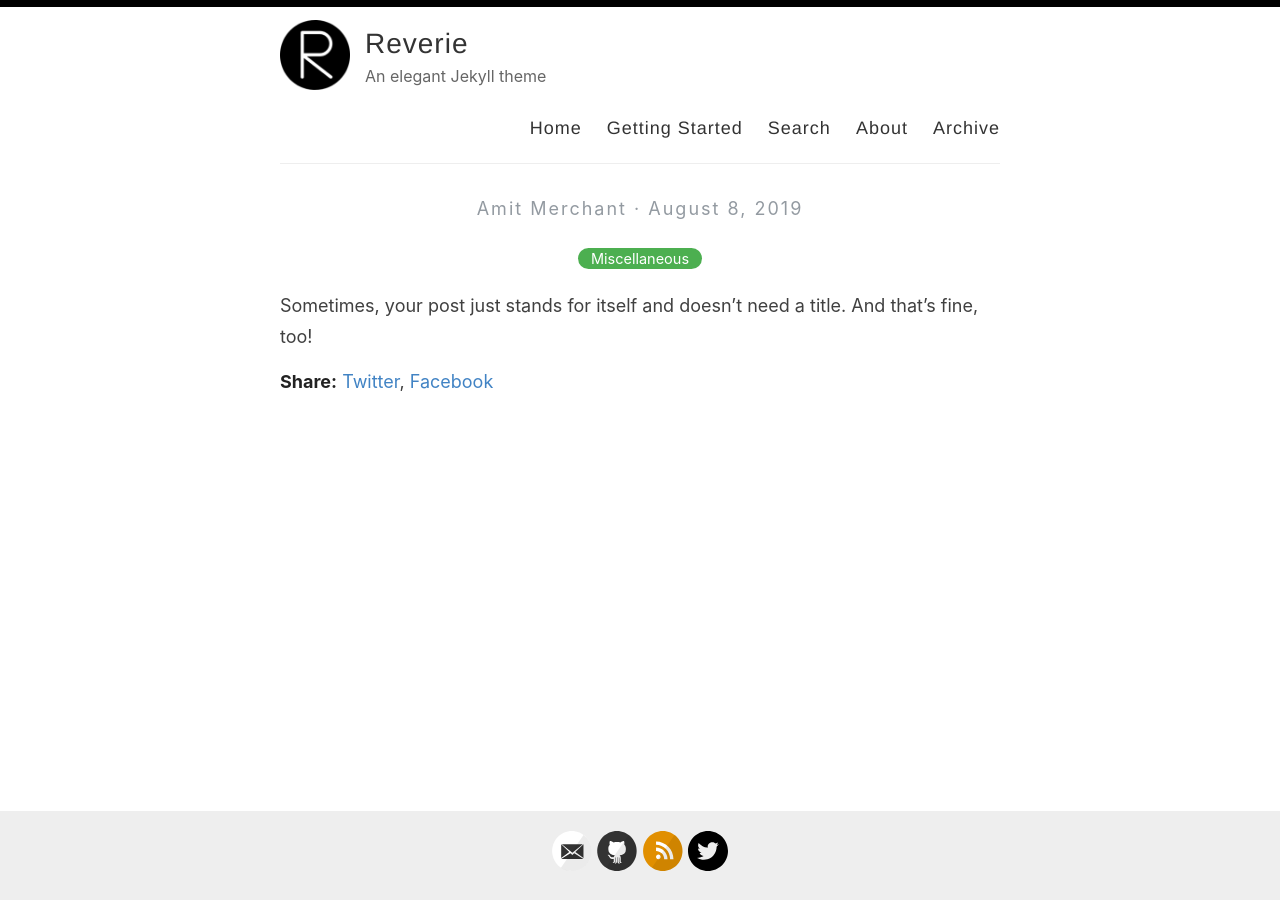
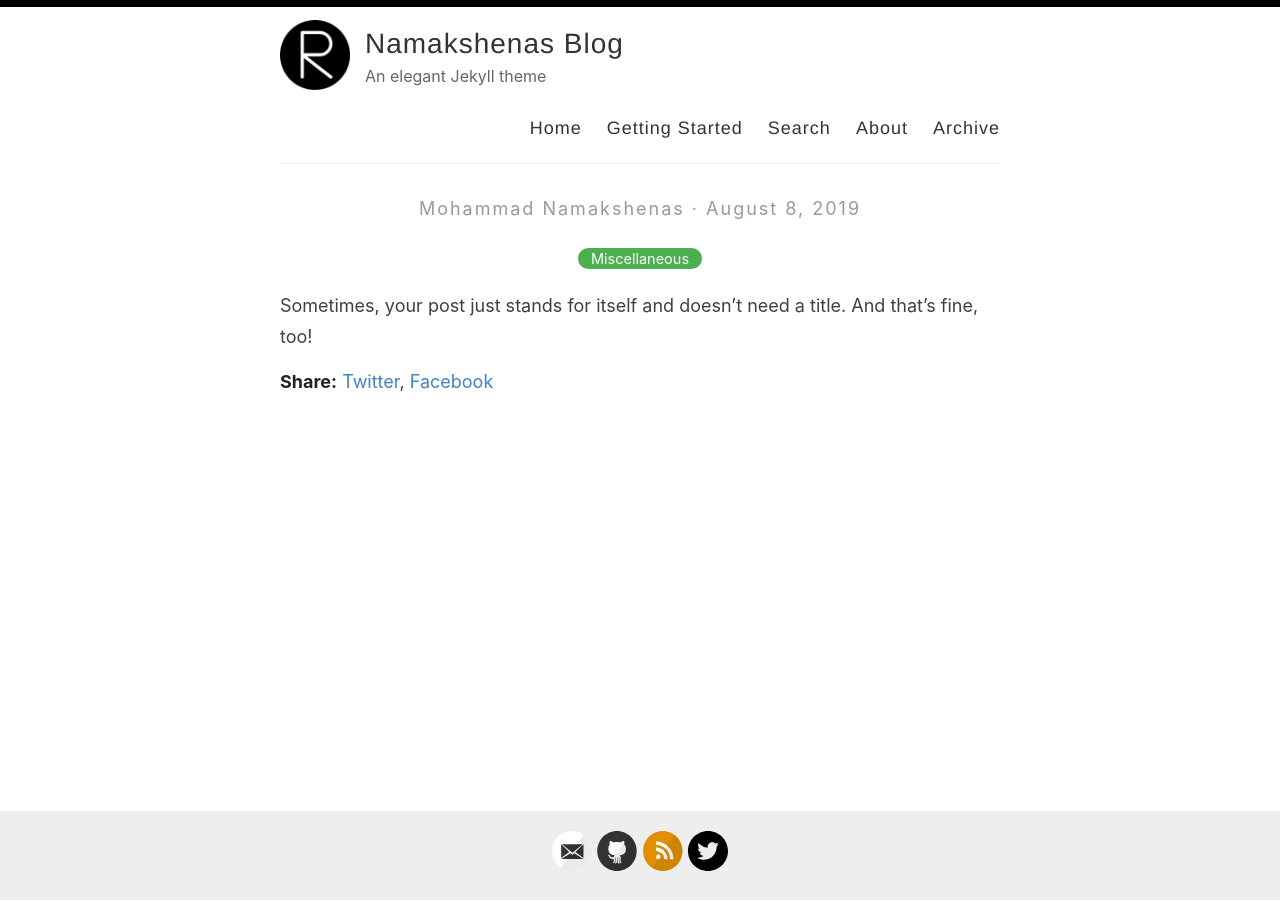
Before and after one commit to namakshenas/namakshenas.github.io, a Jekyll site: the page built from _posts/2019-08-08-no-title-posts.md, in a window 1280 px wide. Built offline with Jekyll 4.4.1, drawn with Linux system fonts in a browser that asks for light colours.

Commit message:
Update _config.yml

```diff
--- a/_config.yml
+++ b/_config.yml
@@ -3,10 +3,10 @@
 #
 
 # Name of your site (displayed in the header)
-name: Reverie
+name: Namakshenas Blog
 
 # Name of the author
-author: Amit Merchant
+author: Mohammad Namakshenas
 
 # Short bio or description (displayed in the header)
 description: An elegant Jekyll theme
@@ -48,14 +48,14 @@ google_analytics: UA-43339302-11
 
 # Your website URL (e.g. http://amitmerchant1990.github.io or http://www.amitmerchant.com)
 # Used for Sitemap.xml and your RSS feed
-url: http://www.amitmerchant.com/reverie
-enforce_ssl: https://www.amitmerchant.com/reverie
+url: https://namakshenas.github.io/
+enforce_ssl: https://namakshenas.github.io/
 
 # If you're hosting your site at a Project repository on GitHub pages
 # (http://yourusername.github.io/repository-name)
 # and NOT your User repository (http://yourusername.github.io)
 # then add in the baseurl here, like this: "/repository-name"
-baseurl: "/reverie"
+# baseurl: "/reverie"
 
 #
 # !! You don't need to change any of the configuration flags below !!
```
